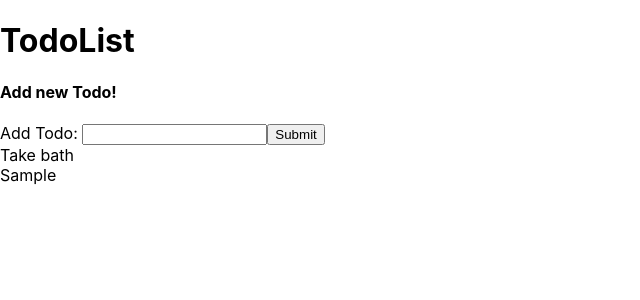
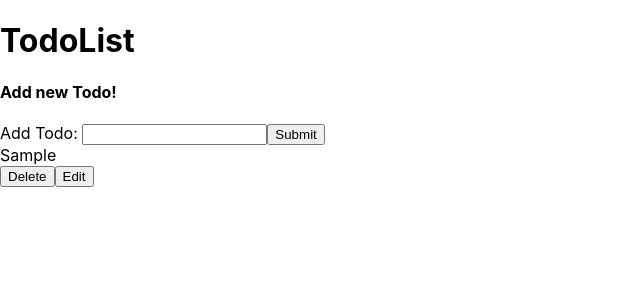
Before and after one commit to chandni-singh/Task-monitor-app, a React (Create React App) app: page / in a window 1280 px wide. Both pictures are taken after typing "Sample" into the empty fields and a click on the button "Submit". Shown: the top 300 px of the page, without its empty margins (0-640 px from the left). Built offline with nearby package versions, Linux system fonts and the light colour scheme.

Commit message:
deleting task

```diff
--- a/src/Todo.js
+++ b/src/Todo.js
@@ -1,6 +1,20 @@
 import React, {Component} from 'react';
 
 class Todo extends Component {
+
+    constructor(props) {
+        super(props);
+        this.handleRemove = this.handleRemove.bind(this);
+        this.handleEdit = this.handleEdit.bind(this);
+    }
+
+    handleRemove() {
+        this.props.removeTodo(this.props.id);
+    }
+
+    handleEdit() {
+        this.props.editTodo(this.props.id);
+    }
 
     render() {
         let {task} = this.props;
@@ -8,6 +22,8 @@ class Todo extends Component {
         return(
             <div>
                 <div>{task}</div>
+                <button onClick = {this.handleRemove}>Delete</button>
+                <button onClick = {this.handleEdit}>Edit</button>
             </div>
         )
     }
--- a/src/TodoList.js
+++ b/src/TodoList.js
@@ -8,18 +8,23 @@ class TodoList extends Component {
     constructor(props){
         super(props);
         this.state = {
-            tasks : [{ task : "Take bath", key : uuidv4()}]
+            tasks : []
         }
 
         this.addTodo = this.addTodo.bind(this);
+        this.removeTodo = this.removeTodo.bind(this);
     }
 
     addTodo(task) {
         this.setState({tasks : [...this.state.tasks, {task, key : uuidv4()} ] });
     }
 
+    removeTodo(id) {
+        this.setState({tasks : this.state.tasks.filter( t => t.key !== id)});
+    }
+
     render() {
-        const tasks = this.state.tasks.map(t => <Todo task = {t.task} key = {t.key} />);
+        const tasks = this.state.tasks.map(t => <Todo task = {t.task} removeTodo = {this.removeTodo} key = {t.key} id = {t.key} />);
         return(
             <div>
                 <h1>TodoList</h1>
```
